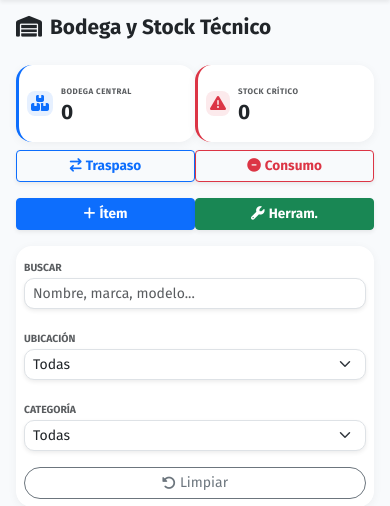
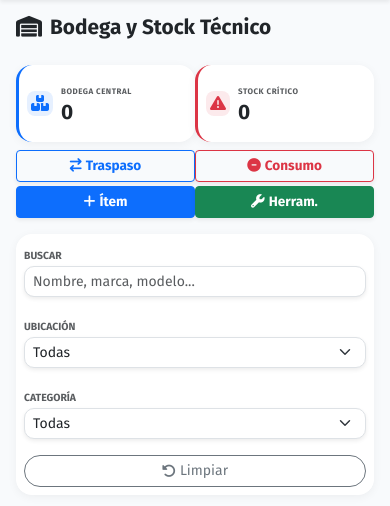
Before and after one commit to KevinAntoniooo/proespia.app, a Flask app: page /inventario/bodega/1 in a window 390 px wide. Shown: the part 58-564 px from the top of the page. Run offline with Flask 3, Linux system fonts and the light colour scheme; a user stored in the database is signed in; data comes from the database, SQL or seed files in the repository; data that the repository does not hold is empty; some libraries are stand-ins or nearby versions.

Commit message:
Reduce vertical gap (gy-1) keep horizontal (gx-3) on mobile buttons

```diff
--- a/templates/inventario_bodega.html
+++ b/templates/inventario_bodega.html
@@ -55,7 +55,7 @@
     </div>
 </div>
 
-<div class="row g-3 mb-3 d-sm-none px-2">
+<div class="row gx-3 gy-1 mb-3 d-sm-none px-2">
     <div class="col-6">
         <button class="btn btn-outline-primary shadow-sm btn-sm w-100 fw-bold" style="font-size:0.85rem;" data-bs-toggle="modal" data-bs-target="#modalTraspaso">
             <i class="fa-solid fa-arrow-right-arrow-left me-1"></i>Traspaso
```
